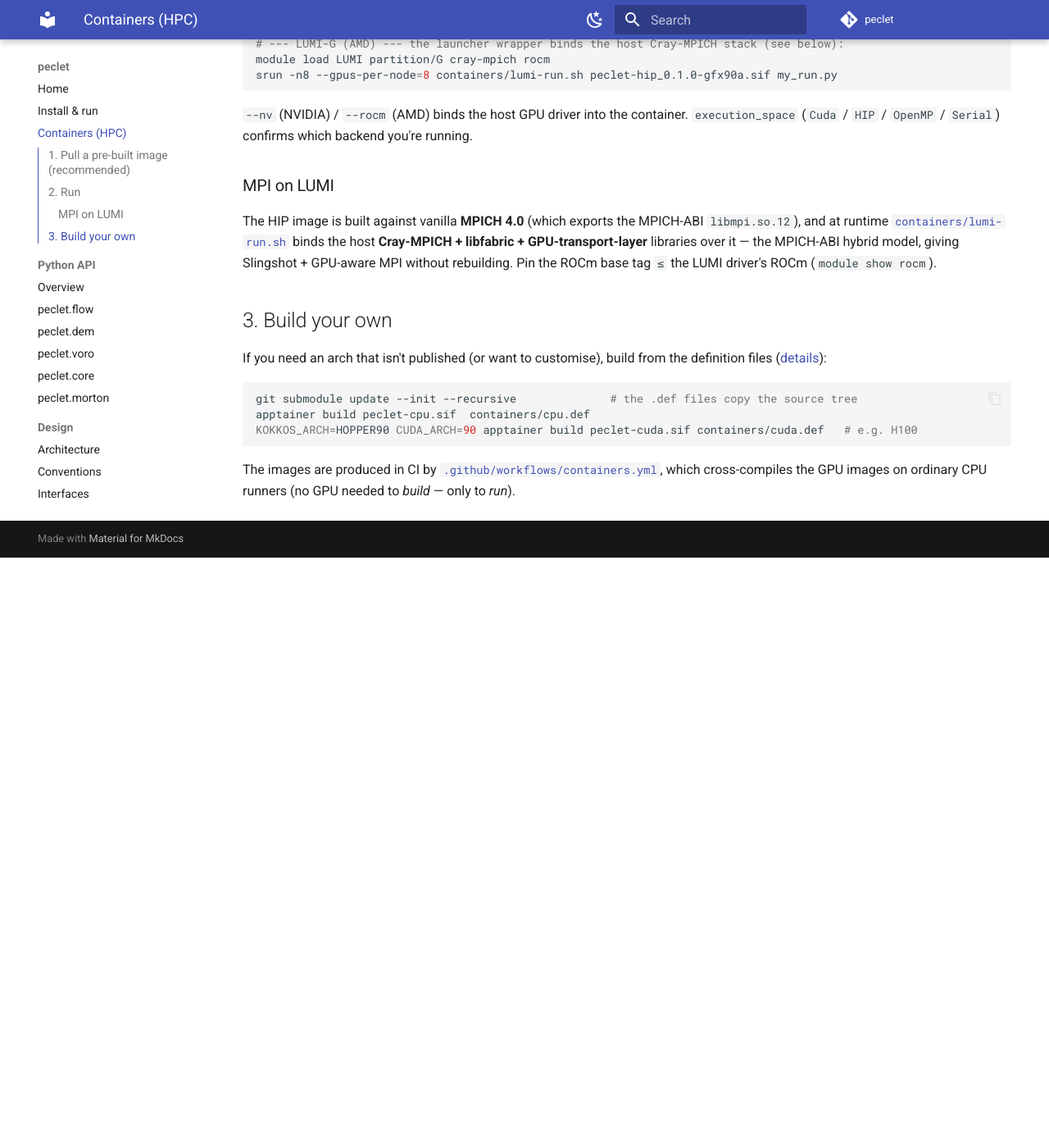
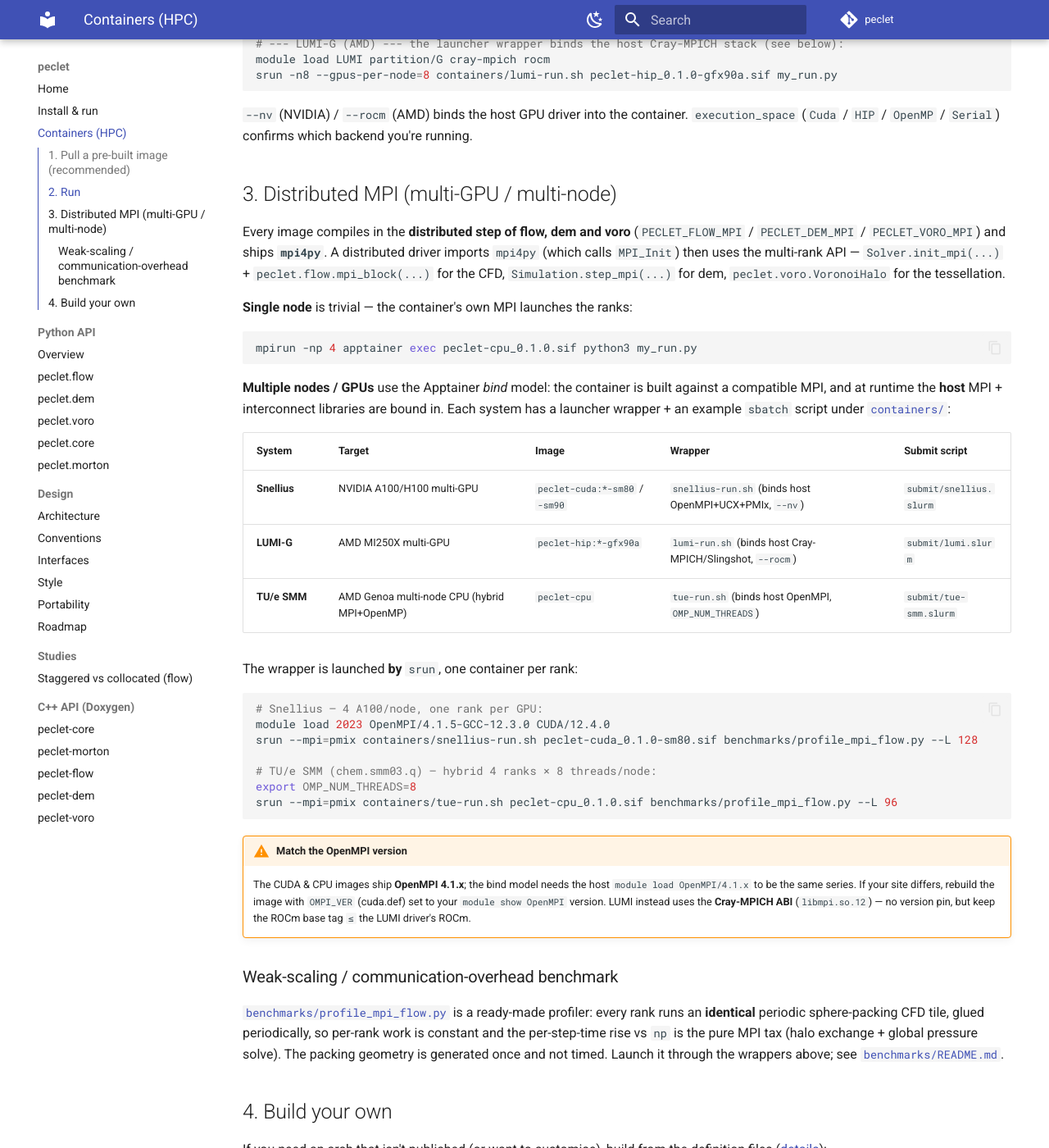
Before and after one commit to computational-chemical-engineering/peclet, an MkDocs documentation site: the page built from docs/containers.md, in a window 1280 px wide and 1400 px high, scrolled down 1140 px. Shown: the whole window at 82% size. Built offline with MkDocs 1.6.1 and Material for MkDocs 9.7.7, drawn with Linux system fonts in a browser that asks for light colours; comment, search, counter and statistics services are not loaded; before the commit the page ends 1820 px from its top, so only the background shows below that; some of the changed text lies outside the part shown.

Commit message:
containers: MPI-enable images + per-site bind wrappers + submit scripts
- All 3 images: add mpi4py and compile the distributed step of flow/dem/voro
  (PECLET_FLOW_MPI / PECLET_DEM_MPI / PECLET_VORO_MPI) so multi-rank runs work.
- cuda.def: build CUDA-aware OpenMPI 4.1.6 from source (matches Snellius's OpenMPI/4.1.x
  module for the Apptainer host-MPI bind model; --with-cuda for GPUDirect).
- Bind wrappers: snellius-run.sh (host OpenMPI+UCX+PMIx, --nv), tue-run.sh (host OpenMPI,
  CPU hybrid MPI+OpenMP for the SMM chem.smm03.q partition); lumi-run.sh (Cray-MPICH) kept.
- Example sbatch scripts: containers/submit/{snellius,lumi,tue-smm}.slurm.
- docs/containers.md: full distributed-MPI section (3 systems, bind model, benchmark).

Co-Authored-By: Claude Opus 4.8 <noreply@anthropic.com>

````diff
--- a/docs/containers.md
+++ b/docs/containers.md
@@ -39,7 +39,7 @@ tracks the newest release.
 # --- Laptop / CPU node ---
 apptainer exec peclet-cpu_0.1.0.sif python3 -c "import peclet.flow as f; print(f.execution_space)"  # -> OpenMP
 OMP_NUM_THREADS=16 apptainer exec peclet-cpu_0.1.0.sif python3 my_run.py
-mpirun -np 4 apptainer exec peclet-cpu_0.1.0.sif python3 my_distributed_run.py     # multi-rank (dem)
+mpirun -np 4 apptainer exec peclet-cpu_0.1.0.sif python3 my_distributed_run.py   # single-node MPI (flow/dem/voro)
 
 # --- Snellius (NVIDIA) --- request a GPU, then bind the host driver with --nv:
 srun apptainer exec --nv peclet-cuda_0.1.0-sm80.sif python3 my_run.py
@@ -52,15 +52,56 @@ srun -n8 --gpus-per-node=8 containers/lumi-run.sh peclet-hip_0.1.0-gfx90a.sif my
 `--nv` (NVIDIA) / `--rocm` (AMD) binds the host GPU driver into the container. `execution_space`
 (`Cuda` / `HIP` / `OpenMP` / `Serial`) confirms which backend you're running.
 
-### MPI on LUMI
+## 3. Distributed MPI (multi-GPU / multi-node)
 
-The HIP image is built against vanilla **MPICH 4.0** (which exports the MPICH-ABI `libmpi.so.12`), and at
-runtime [`containers/lumi-run.sh`](https://github.com/computational-chemical-engineering/peclet/blob/main/containers/lumi-run.sh)
-binds the host **Cray-MPICH + libfabric + GPU-transport-layer** libraries over it — the MPICH-ABI hybrid
-model, giving Slingshot + GPU-aware MPI without rebuilding. Pin the ROCm base tag `≤` the LUMI driver's
-ROCm (`module show rocm`).
+Every image compiles in the **distributed step of flow, dem and voro** (`PECLET_FLOW_MPI` /
+`PECLET_DEM_MPI` / `PECLET_VORO_MPI`) and ships **`mpi4py`**. A distributed driver imports `mpi4py`
+(which calls `MPI_Init`) then uses the multi-rank API — `Solver.init_mpi(...)` + `peclet.flow.mpi_block(...)`
+for the CFD, `Simulation.step_mpi(...)` for dem, `peclet.voro.VoronoiHalo` for the tessellation.
 
-## 3. Build your own
+**Single node** is trivial — the container's own MPI launches the ranks:
+
+```bash
+mpirun -np 4 apptainer exec peclet-cpu_0.1.0.sif python3 my_run.py
+```
+
+**Multiple nodes / GPUs** use the Apptainer *bind* model: the container is built against a compatible MPI,
+and at runtime the **host** MPI + interconnect libraries are bound in. Each system has a launcher wrapper
++ an example `sbatch` script under [`containers/`](https://github.com/computational-chemical-engineering/peclet/tree/main/containers):
+
+| System | Target | Image | Wrapper | Submit script |
+|---|---|---|---|---|
+| **Snellius** | NVIDIA A100/H100 multi-GPU | `peclet-cuda:*-sm80` / `-sm90` | `snellius-run.sh` (binds host OpenMPI+UCX+PMIx, `--nv`) | `submit/snellius.slurm` |
+| **LUMI-G** | AMD MI250X multi-GPU | `peclet-hip:*-gfx90a` | `lumi-run.sh` (binds host Cray-MPICH/Slingshot, `--rocm`) | `submit/lumi.slurm` |
+| **TU/e SMM** | AMD Genoa multi-node CPU (hybrid MPI+OpenMP) | `peclet-cpu` | `tue-run.sh` (binds host OpenMPI, `OMP_NUM_THREADS`) | `submit/tue-smm.slurm` |
+
+The wrapper is launched **by** `srun`, one container per rank:
+
+```bash
+# Snellius — 4 A100/node, one rank per GPU:
+module load 2023 OpenMPI/4.1.5-GCC-12.3.0 CUDA/12.4.0
+srun --mpi=pmix containers/snellius-run.sh peclet-cuda_0.1.0-sm80.sif benchmarks/profile_mpi_flow.py --L 128
+
+# TU/e SMM (chem.smm03.q) — hybrid 4 ranks × 8 threads/node:
+export OMP_NUM_THREADS=8
+srun --mpi=pmix containers/tue-run.sh peclet-cpu_0.1.0.sif benchmarks/profile_mpi_flow.py --L 96
+```
+
+!!! warning "Match the OpenMPI version"
+    The CUDA & CPU images ship **OpenMPI 4.1.x**; the bind model needs the host `module load OpenMPI/4.1.x`
+    to be the same series. If your site differs, rebuild the image with `OMPI_VER` (cuda.def) set to your
+    `module show OpenMPI` version. LUMI instead uses the **Cray-MPICH ABI** (`libmpi.so.12`) — no version
+    pin, but keep the ROCm base tag `≤` the LUMI driver's ROCm.
+
+### Weak-scaling / communication-overhead benchmark
+
+[`benchmarks/profile_mpi_flow.py`](https://github.com/computational-chemical-engineering/peclet/tree/main/benchmarks)
+is a ready-made profiler: every rank runs an **identical** periodic sphere-packing CFD tile, glued
+periodically, so per-rank work is constant and the per-step-time rise vs `np` is the pure MPI tax (halo
+exchange + global pressure solve). The packing geometry is generated once and not timed. Launch it through
+the wrappers above; see [`benchmarks/README.md`](https://github.com/computational-chemical-engineering/peclet/tree/main/benchmarks).
+
+## 4. Build your own
 
 If you need an arch that isn't published (or want to customise), build from the definition files
 ([details](https://github.com/computational-chemical-engineering/peclet/tree/main/containers)):
````
Also changed, not shown: 8 other files.
